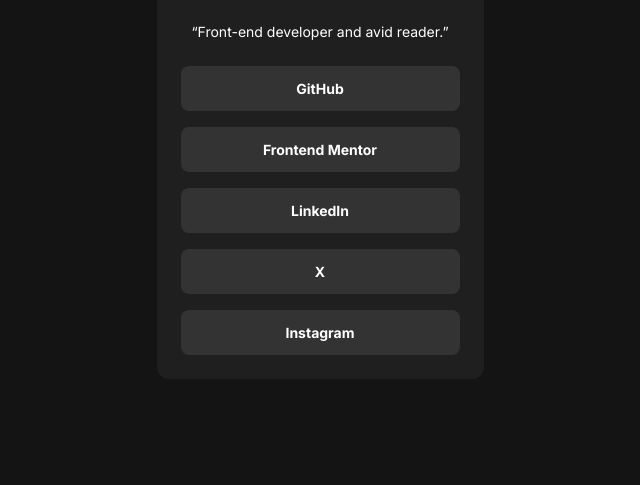
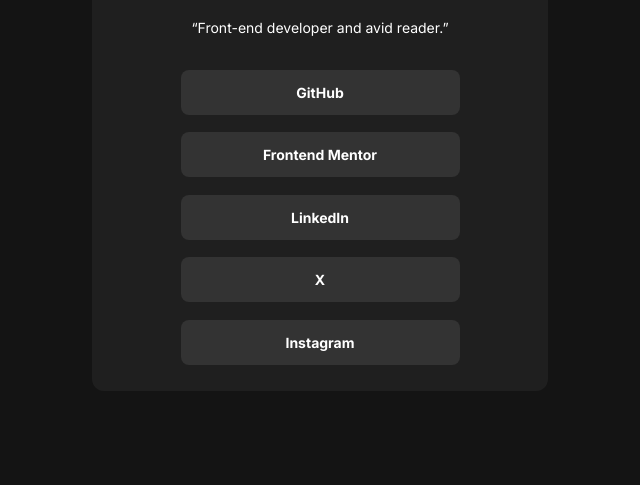
Before and after one commit to emawid/social-links-profile, a website built with Vite: page index.html in a window 1536 px wide. Shown: the part 315-800 px from the top of the page, without its empty margins (448-1088 px from the left). Built offline with nearby package versions, Linux system fonts and the light colour scheme.

Commit message:
added media queries

```diff
--- a/app.css
+++ b/app.css
@@ -6,13 +6,28 @@
 }
 
 #container {
-  max-width: 327px;
+  width: 327px;
+  height: 579px;
   margin-inline: auto;
   display: grid;
   text-align: center;
   border-radius: 12px;
   background-color: var(--grey-800);
   padding: 24px;
+}
+
+@media (min-width: 768px) {
+  #container {
+    width: 384px;
+    height: 611px;
+  }
+}
+
+@media (min-width: 1440px) {
+  #container {
+    width: 456px;
+    height: 611px;
+  }
 }
 
 #img-wrapper {
```
